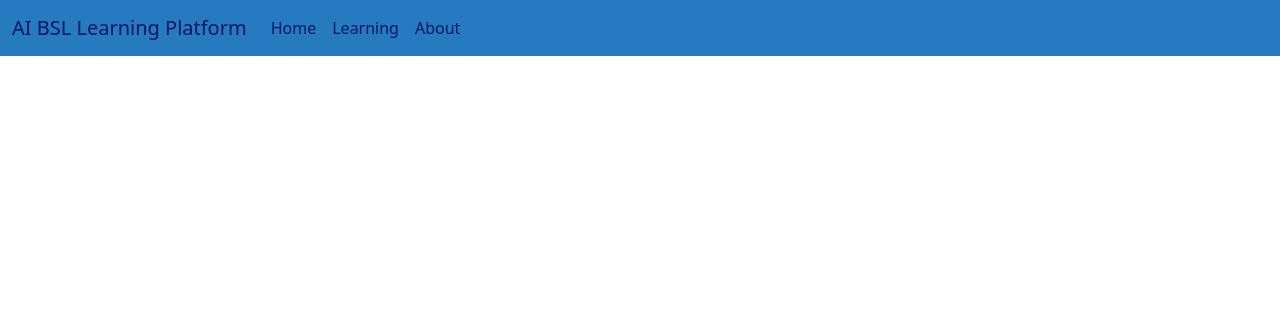
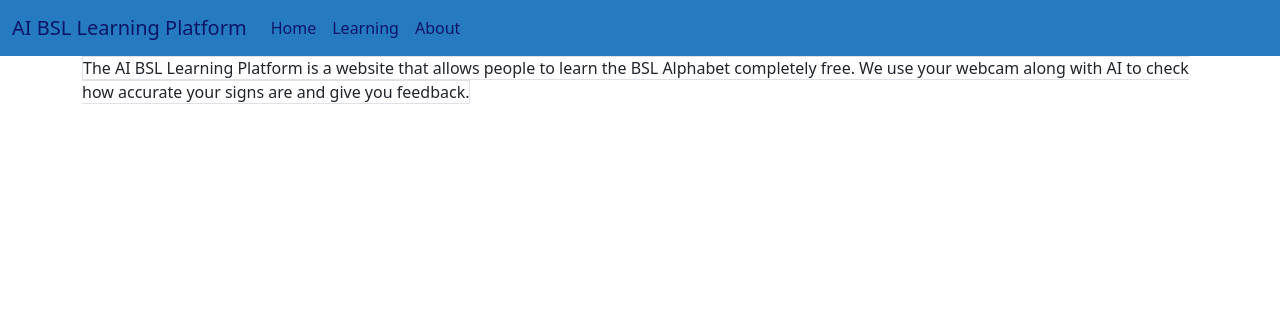
Before and after one commit to Polarbear071/BSL-Alphabet-Detection-System, a Flask app: page /about in a window 1280 px wide. Shown: the top 316 px of the page. Run offline with Flask 3, Linux system fonts and the light colour scheme.

Commit message:
Favicon and About Page Attempt
Attempted to add favicon icon
Attempted to update page.html

Both unsuccessful as of yet

```diff
--- a/Website Development/main.py
+++ b/Website Development/app.py
@@ -1,5 +1,5 @@
 # Imports
-from flask import Flask, redirect, url_for, render_template
+from flask import Flask, render_template
 
 app = Flask(__name__)    # Standard definition of flask
 
@@ -9,11 +9,11 @@ def home():    # defining the home page
 
 @app.route('/learning')
 def test():
-    return render_template('learning.html')      # Rendering the template
+    return render_template('learning.html') # Rendering the template
 
 @app.route('/about')
 def about():
     return render_template('about.html')
 
-if __name__ == '__main__':    # Ensuring that the website wil run
+if __name__ == '__main__':   # Ensuring that the website wil run
     app.run(debug = True)    # 'debug = True' ensures that any changes are automatically changed upon save not re-run
--- /dev/null
+++ b/Website Development/static/style.css
@@ -0,0 +1,5 @@
+.border {
+    border-width: 25px;
+    border-style: solid;
+    border-color: #ff0000;
+}
--- a/Website Development/templates/about.html
+++ b/Website Development/templates/about.html
@@ -1 +1,13 @@
 {% extends 'base.html' %}
+
+{% block title %} About - AI BSL Learning Platform {% endblock %}
+
+{% block content %}
+    <div class="container">
+        <p>
+            <span class="border">
+                The AI BSL Learning Platform is a website that allows people to learn the BSL Alphabet completely free. We use your webcam along with AI to check how accurate your signs are and give you feedback.
+            </span>
+        </p>
+    </div>
+{% endblock %}
--- a/Website Development/templates/base.html
+++ b/Website Development/templates/base.html
@@ -1,8 +1,17 @@
 <!DOCTYPE html>
+<html lang="en">
 <head>
+    <meta charset="UTF-8">
+    <meta name="viewport" content="width=device-width, initial-scale=1.0">
     <title>AI BSL Learning Platform</title>
     <link href="https://cdn.jsdelivr.net/npm/bootstrap@5.3.0-alpha1/dist/css/bootstrap.min.css" rel="stylesheet">
-    <title> {% block title %} {% endblock %} </title>
+
+    <!-- Link to your custom style.css in the static folder -->
+    <link rel="stylesheet" href="{{ url_for('static', filename='style.css') }}">
+    <link rel="apple-touch-icon" sizes="180x180" href="/apple-touch-icon.png">
+    <link rel="icon" type="image/png" sizes="32x32" href="/favicon-32x32.png">
+    <link rel="icon" type="image/png" sizes="16x16" href="/favicon-16x16.png">
+    <link rel="manifest" href="/site.webmanifest">
     <style>
         .navbar-custom {
             background-color: #267ac0;
@@ -16,8 +25,9 @@
         }
     </style>
 </head>
-<body style = 'background-color: #ffffff;'></body>
-<body>
+<body style="background-color: #ffffff;">
+
+    <!-- Navigation Bar -->
     <nav class="navbar navbar-expand-lg navbar-custom">
         <div class="container-fluid">
             <a class="navbar-brand" href="/">AI BSL Learning Platform</a>
@@ -39,8 +49,16 @@
             </div>
         </div>
     </nav>
-</body>
+
+    <!-- Content Block -->
+    <main>
+        {% block content %}
+        {% endblock %}
+    </main>
+
+    <!-- Bootstrap JS -->
     <script src="https://cdn.jsdelivr.net/npm/@popperjs/core@2.11.6/dist/umd/popper.min.js"></script>
     <script src="https://cdn.jsdelivr.net/npm/bootstrap@5.3.0-alpha1/dist/js/bootstrap.min.js"></script>
+
 </body>
 </html>
```
Also changed, not shown: External Links.txt (+6 -6 lines), Website Development/android-chrome-192x192.png (added), Website Development/android-chrome-512x512.png (added), Website Development/apple-touch-icon.png (added), Website Development/favicon-16x16.png (added), Website Development/favicon-32x32.png (added), Website Development/favicon.ico (added), Website Development/site.webmanifest (added), Website Development/templates/learning.html (line endings or trailing spaces). Lines whose indentation alone changed are shown as unchanged.
